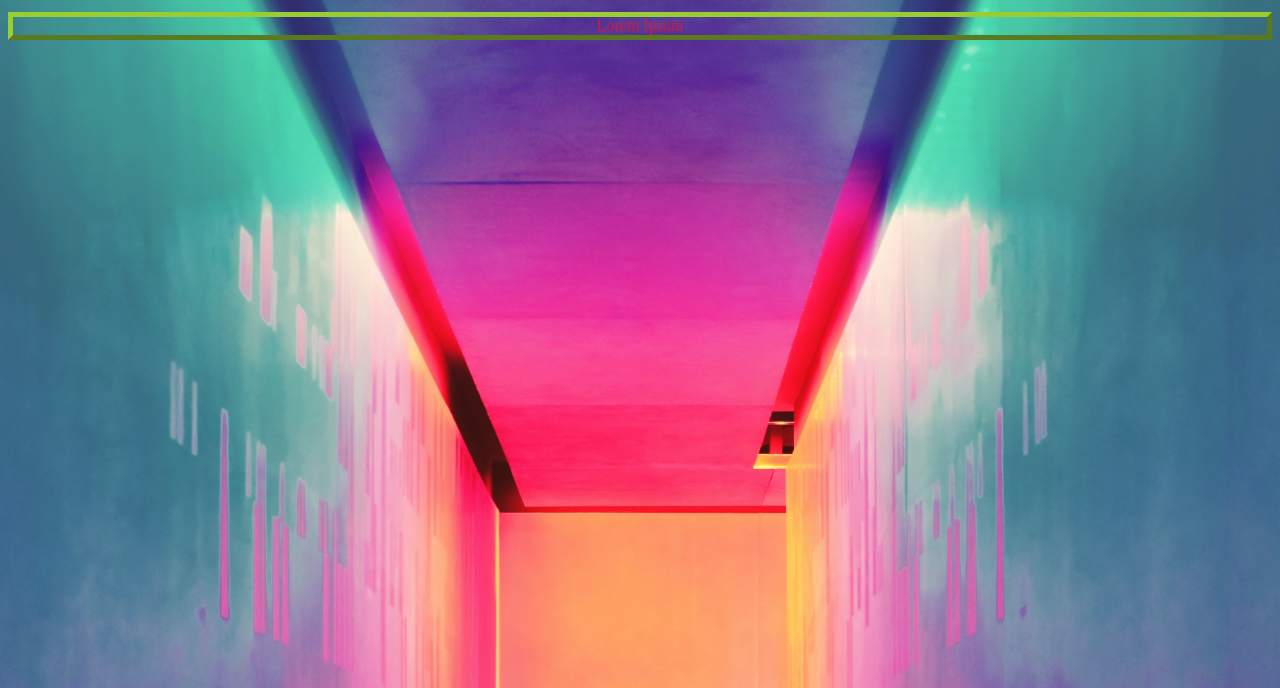
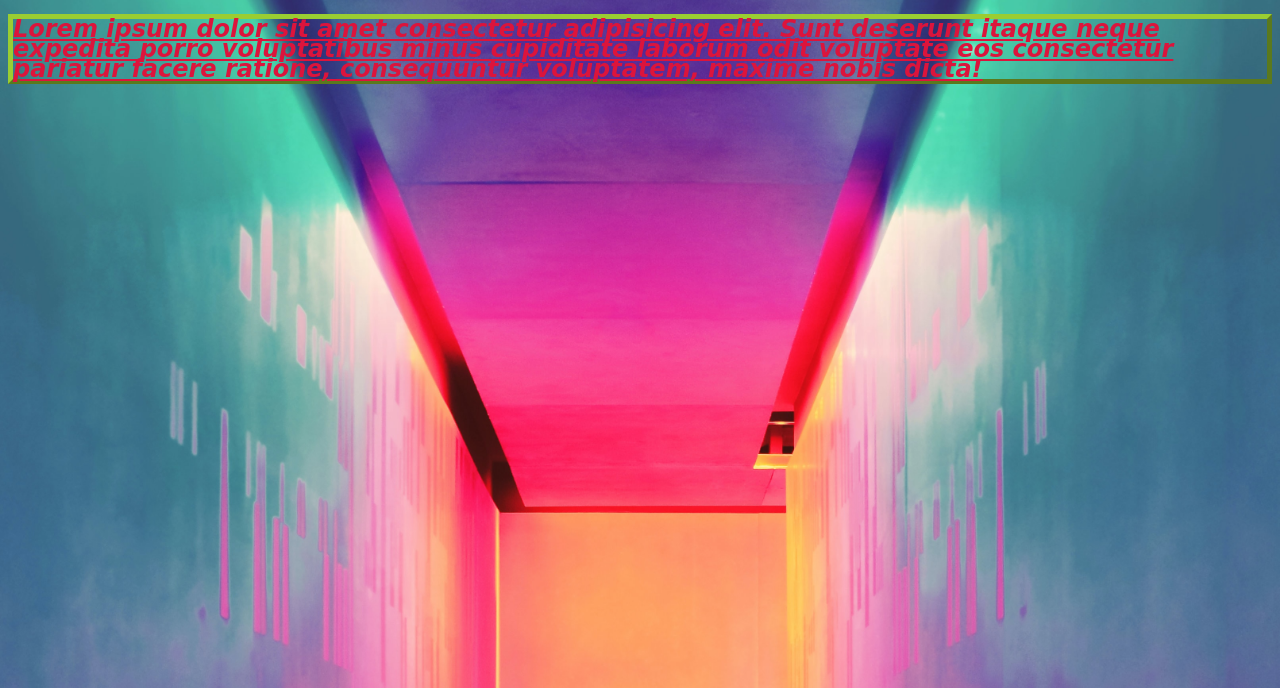
Before and after one commit to Qas1m0m0/HTML-and-CSS-practice, a plain HTML site: page about.html in a window 1280 px wide. Shown: the part 112-800 px from the top of the page. Drawn offline with Linux system fonts and the light colour scheme.

Commit message:
more practice

```diff
--- a/about.html
+++ b/about.html
@@ -19,7 +19,7 @@
     </header>
     <div>
         <h1>Home</h1>
-        <p>Lorem Ipsum</p>
+        <p>Lorem ipsum dolor sit amet consectetur adipisicing elit. Sunt deserunt itaque neque expedita porro voluptatibus minus cupiditate laborum odit voluptate eos consectetur pariatur facere ratione, consequuntur voluptatem, maxime nobis dicta!</p>
     </div>
 </body>
 </html>
--- a/styles2.css
+++ b/styles2.css
@@ -11,6 +11,13 @@ h1, p {
 
 p {
     color: crimson;
+    text-decoration: underline;
+    line-height: 20px;
+    font-style: italic;
+    font-weight: bold;
+    font-size: 150%;
+    font-family: 'Borel', cursive;
+    text-align: left;
 }
 
 li {
```
Also changed, not shown: index.html (+3 -0 lines).
